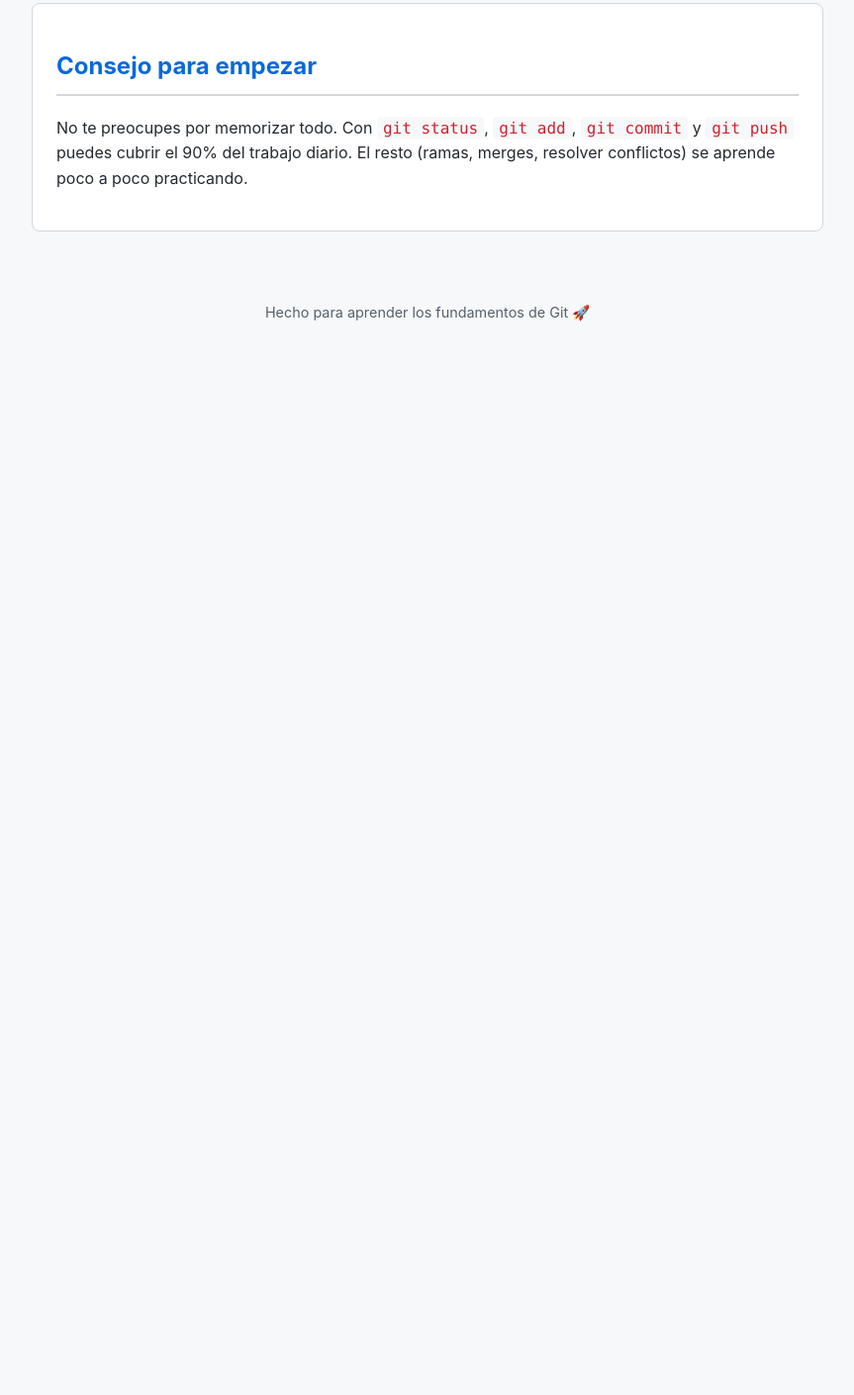
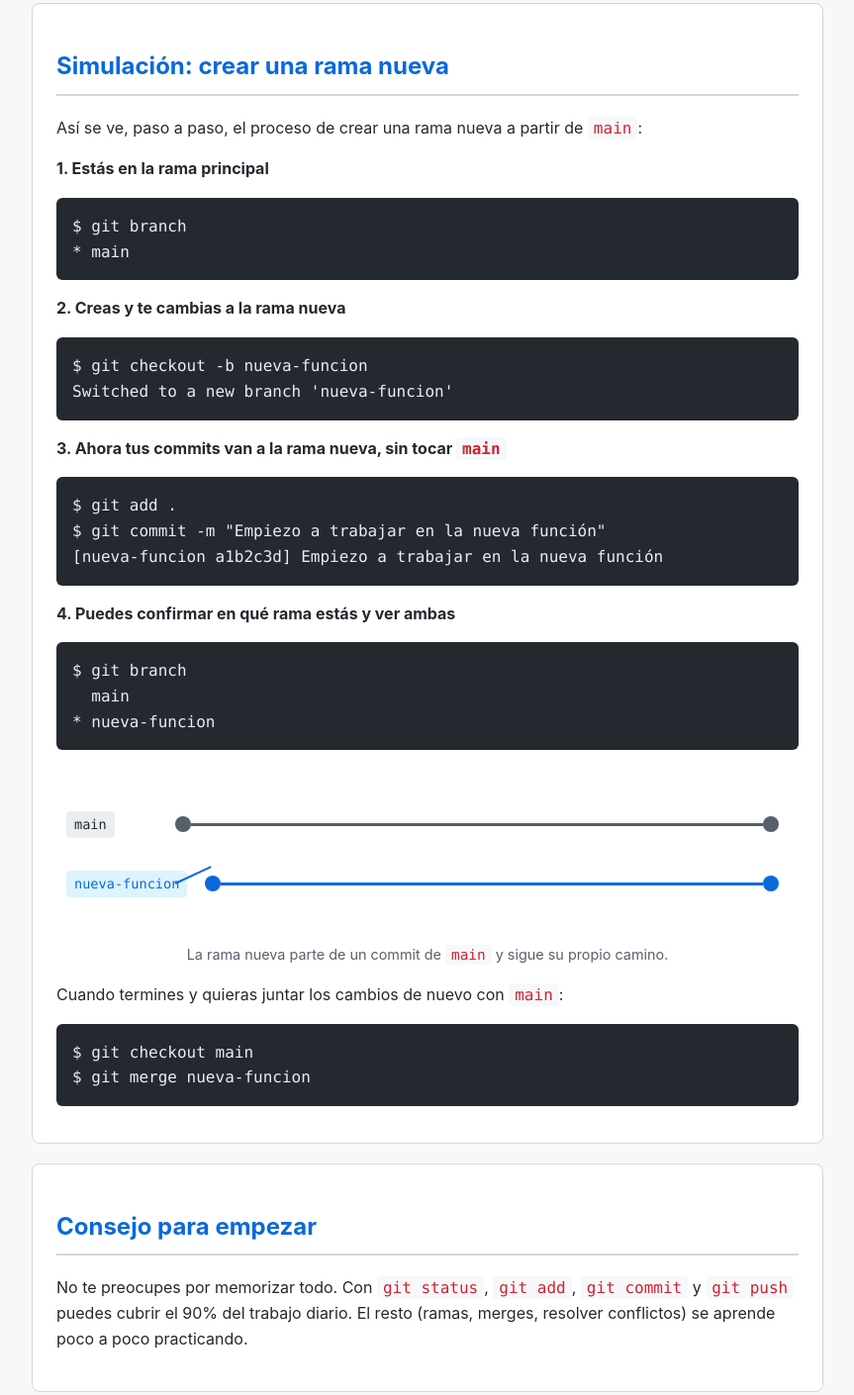
Before and after one commit to garciar120788/branching, a plain HTML site: page introduccion-a-git.html in a window 1280 px wide. Shown: the part 2468-3878 px from the top of the page at 99% size, without its empty margins (208-1071 px from the left). Before the commit the page ends 2815 px from the top, so only its background shows below. Drawn offline with Linux system fonts and the light colour scheme.

Commit message:
cambios en dev

```diff
--- a/introduccion-a-git.html
+++ b/introduccion-a-git.html
@@ -78,6 +78,63 @@
     padding: 20px;
     color: #57606a;
     font-size: 0.9em;
+  }
+
+  .diagrama-ramas {
+    position: relative;
+    padding: 30px 20px 20px 120px;
+    margin-top: 20px;
+  }
+  .linea-rama {
+    position: relative;
+    display: flex;
+    align-items: center;
+    height: 50px;
+  }
+  .etiqueta-rama {
+    position: absolute;
+    left: -110px;
+    font-family: "SFMono-Regular", Consolas, monospace;
+    font-size: 0.85em;
+    color: #24292f;
+    background: #eaeef2;
+    padding: 3px 8px;
+    border-radius: 4px;
+  }
+  .rama-nueva .etiqueta-rama {
+    background: #ddf4ff;
+    color: #0969da;
+  }
+  .punto {
+    width: 16px;
+    height: 16px;
+    border-radius: 50%;
+    background: #57606a;
+    flex-shrink: 0;
+    z-index: 1;
+  }
+  .punto-nuevo {
+    background: #0969da;
+  }
+  .linea {
+    height: 3px;
+    background: #57606a;
+    flex-grow: 1;
+  }
+  .rama-nueva .linea {
+    background: #0969da;
+  }
+  .rama-nueva {
+    margin-top: 10px;
+  }
+  .linea.diagonal {
+    height: 2px;
+    width: 40px;
+    flex-grow: 0;
+    background: #0969da;
+    transform: rotate(-25deg);
+    transform-origin: left center;
+    margin-right: -10px;
   }
 </style>
 </head>
@@ -160,6 +217,52 @@ git push            # subir al remoto</code></pre>
   </section>
 
   <section>
+    <h2>Simulación: crear una rama nueva</h2>
+    <p>Así se ve, paso a paso, el proceso de crear una rama nueva a partir de <code>main</code>:</p>
+
+    <p><strong>1. Estás en la rama principal</strong></p>
+    <pre><code>$ git branch
+* main</code></pre>
+
+    <p><strong>2. Creas y te cambias a la rama nueva</strong></p>
+    <pre><code>$ git checkout -b nueva-funcion
+Switched to a new branch 'nueva-funcion'</code></pre>
+
+    <p><strong>3. Ahora tus commits van a la rama nueva, sin tocar <code>main</code></strong></p>
+    <pre><code>$ git add .
+$ git commit -m "Empiezo a trabajar en la nueva función"
+[nueva-funcion a1b2c3d] Empiezo a trabajar en la nueva función</code></pre>
+
+    <p><strong>4. Puedes confirmar en qué rama estás y ver ambas</strong></p>
+    <pre><code>$ git branch
+  main
+* nueva-funcion</code></pre>
+
+    <div class="diagrama-ramas">
+      <div class="linea-rama">
+        <span class="etiqueta-rama">main</span>
+        <div class="punto"></div>
+        <div class="linea"></div>
+        <div class="punto"></div>
+      </div>
+      <div class="linea-rama rama-nueva">
+        <span class="etiqueta-rama">nueva-funcion</span>
+        <div class="linea diagonal"></div>
+        <div class="punto punto-nuevo"></div>
+        <div class="linea"></div>
+        <div class="punto punto-nuevo"></div>
+      </div>
+    </div>
+    <p style="text-align:center; color:#57606a; font-size:0.9em;">
+      La rama nueva parte de un commit de <code>main</code> y sigue su propio camino.
+    </p>
+
+    <p>Cuando termines y quieras juntar los cambios de nuevo con <code>main</code>:</p>
+    <pre><code>$ git checkout main
+$ git merge nueva-funcion</code></pre>
+  </section>
+
+  <section>
     <h2>Consejo para empezar</h2>
     <p>
       No te preocupes por memorizar todo. Con <code>git status</code>, <code>git add</code>,
```
